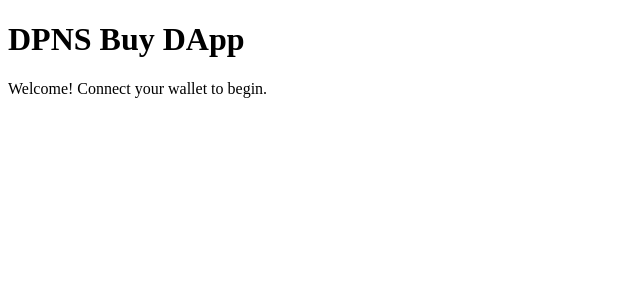
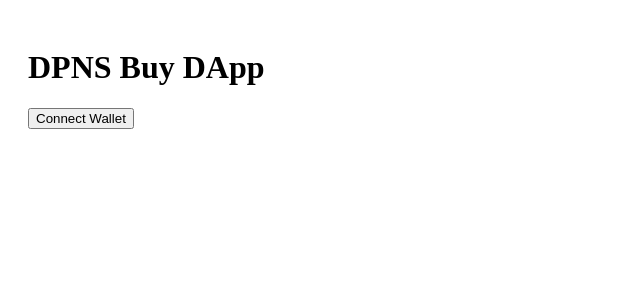
Before and after one commit to dpnsfounder/dpns-buy-dapp2, a React (Create React App) app: page / in a window 1280 px wide. Shown: the top 300 px of the page, without its empty margins (0-640 px from the left). Built offline with nearby package versions, Linux system fonts and the light colour scheme.

Commit message:
Update App.js

```diff
--- a/src/App.js
+++ b/src/App.js
@@ -1,10 +1,29 @@
-import React from "react";
+import React, { useState } from "react";
 
 function App() {
+  const [walletAddress, setWalletAddress] = useState(null);
+
+  async function connectWallet() {
+    if (window.ethereum) {
+      try {
+        const accounts = await window.ethereum.request({ method: "eth_requestAccounts" });
+        setWalletAddress(accounts[0]);
+      } catch (error) {
+        console.error("Wallet connection error:", error);
+      }
+    } else {
+      alert("MetaMask not detected. Please install MetaMask.");
+    }
+  }
+
   return (
-    <div>
+    <div style={{ padding: 20 }}>
       <h1>DPNS Buy DApp</h1>
-      <p>Welcome! Connect your wallet to begin.</p>
+      {!walletAddress ? (
+        <button onClick={connectWallet}>Connect Wallet</button>
+      ) : (
+        <p>Connected: {walletAddress}</p>
+      )}
     </div>
   );
 }
```
